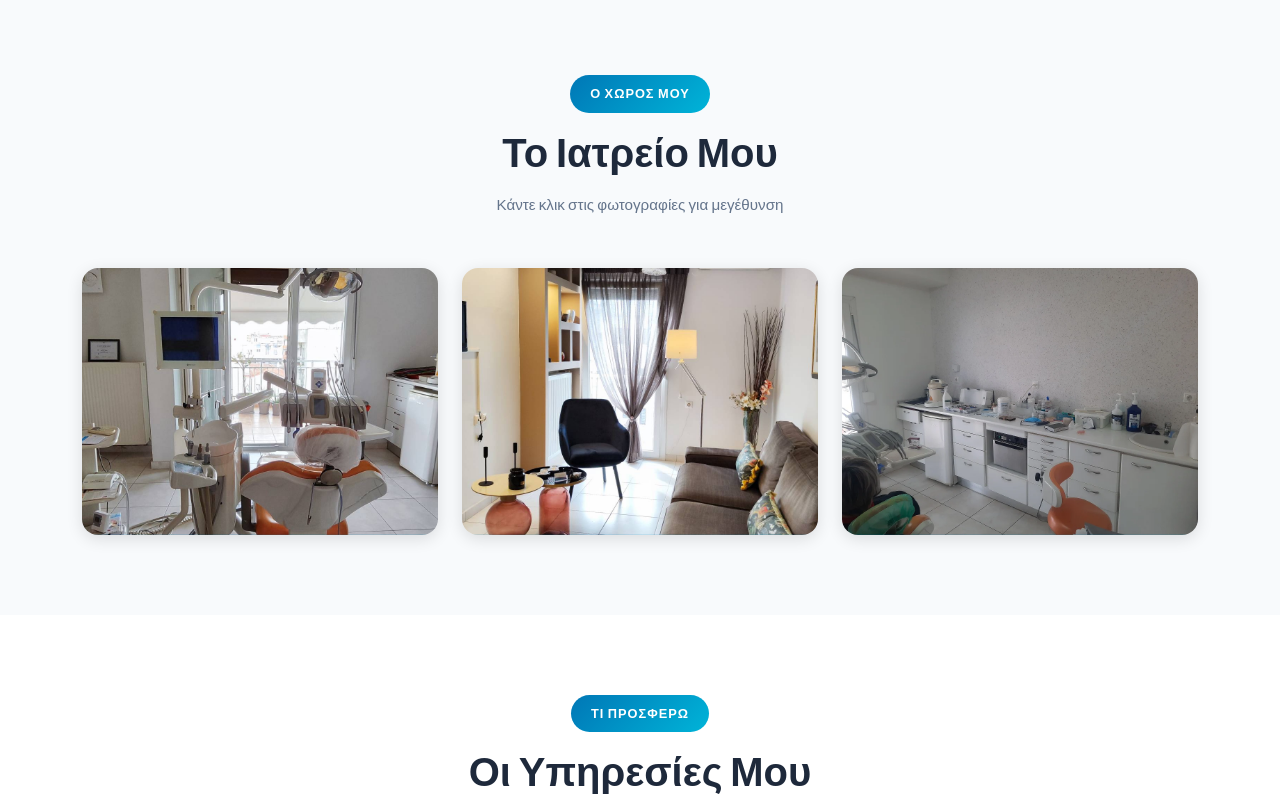
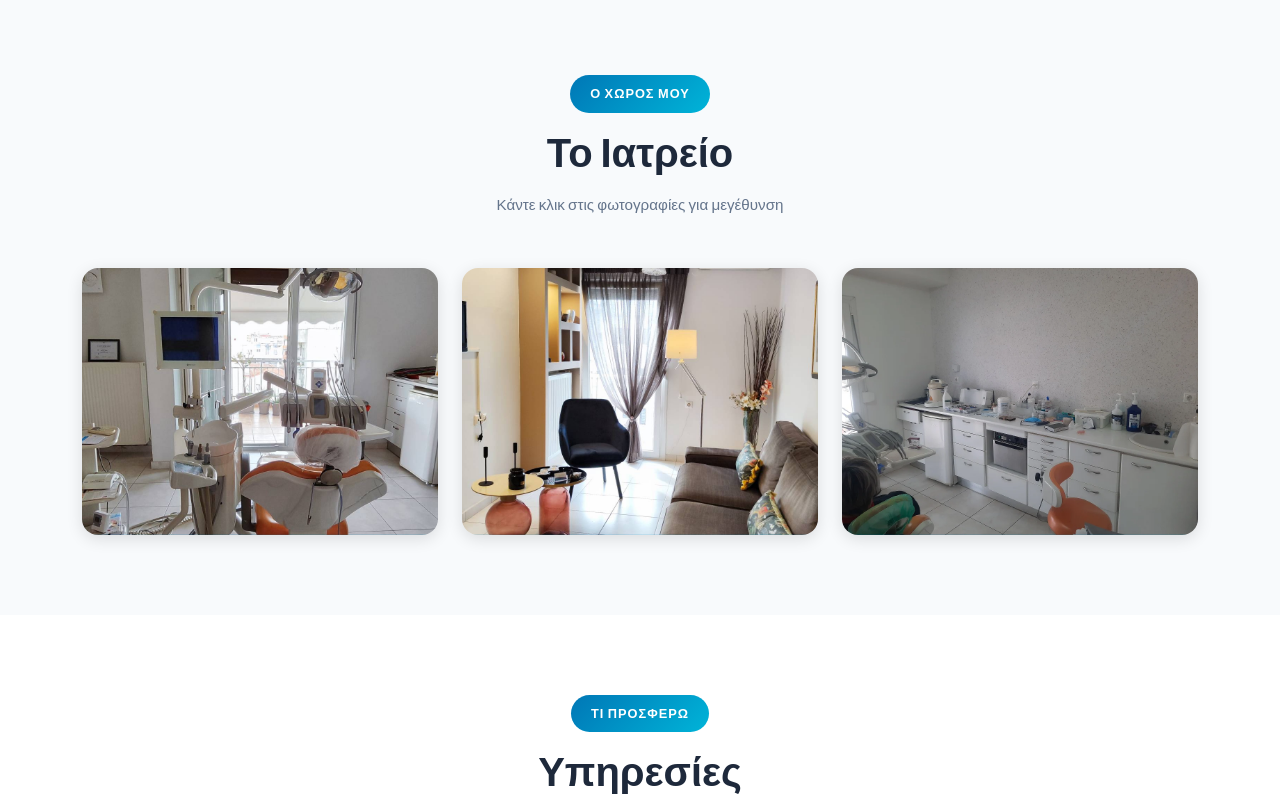
Before and after one commit to vtsitotas/AthenaZinouli_website, a plain HTML site: page index.html in a window 1280 px wide. Shown: the part 1520-2320 px from the top of the page. Drawn offline with nearby package versions, Linux system fonts and the light colour scheme.

Commit message:
Simplified titles - removed Μου suffix

```diff
--- a/index.html
+++ b/index.html
@@ -201,7 +201,7 @@
         <div class="container">
             <div class="section-header text-center">
                 <span class="section-badge">Ο ΧΩΡΟΣ ΜΟΥ</span>
-                <h2>Το Ιατρείο Μου</h2>
+                <h2>Το Ιατρείο</h2>
                 <p class="gallery-hint">Κάντε κλικ στις φωτογραφίες για μεγέθυνση</p>
             </div>
             <div class="row g-4">
@@ -257,7 +257,7 @@
         <div class="container">
             <div class="section-header">
                 <span class="section-badge">ΤΙ ΠΡΟΣΦΕΡΩ</span>
-                <h2>Οι Υπηρεσίες Μου</h2>
+                <h2>Υπηρεσίες</h2>
             </div>
             <div class="row g-4">
                 <div class="col-md-4 col-lg-3">
```
Also changed, not shown: μαμαιστοσελιδα/index.html (+2 -2 lines).
